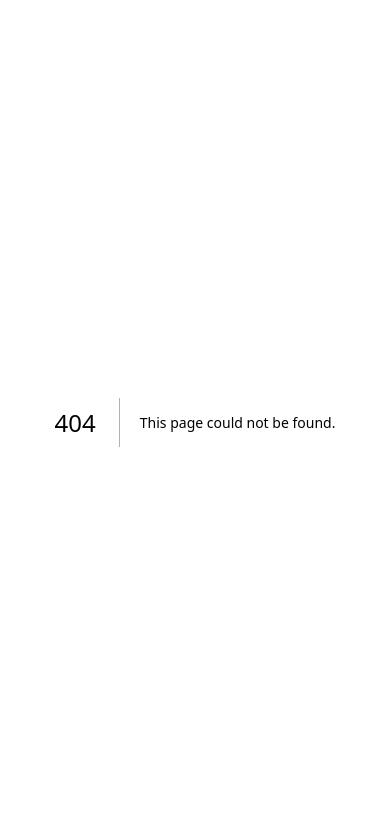
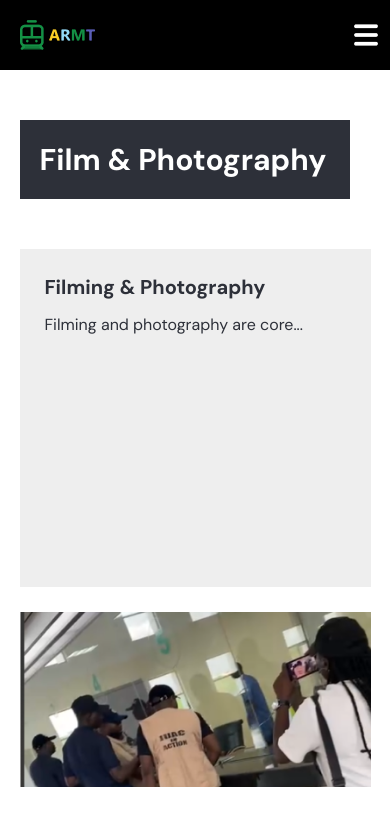
Before and after one commit to AxelCyberEnterprises/armt, a Next.js app: page /blog in a window 390 px wide. Before the commit this address had no page. Shown: the top 835 px of the page. Built offline with nearby package versions, Linux system fonts and the light colour scheme.

Commit message:
blogs page responsive

```diff
--- /dev/null
+++ b/src/app/blog/page.css
@@ -0,0 +1,75 @@
+.blog__container {
+  display: flex;
+  flex-direction: column;
+  width: 100%;
+}
+.blog__container-header {
+  display: flex;
+  width: 100%;
+}
+.blog__container-body {
+  display: flex;
+  flex-direction: column;
+  width: 90%;
+  margin-inline: auto;
+  margin-top: 50px;
+  margin-bottom: 100px;
+}
+.blog__container-body_section1 {
+  display: flex;
+  width: 330px;
+  background: rgba(45, 48, 57, 1);
+  color: rgba(255, 255, 255, 1);
+  padding: 20px;
+}
+.blog__container-body_section1 > h2 {
+  font-family: 'DM Sans', sans-serif;
+  font-size: 30px;
+  font-weight: 700;
+  line-height: 39.06px;
+  text-align: left;
+
+}
+.blog__container-body_section2 {
+  display: flex;
+  flex-direction: column;
+  width: 100%;
+  min-height: 60vh;
+  padding: 25px;
+  margin-top: 50px;
+  background: rgba(238, 238, 238, 1);
+  gap: 15px;
+}
+.blog__container-body_section2 > h3 {
+  font-family: 'DM Sans', sans-serif;
+  font-size: 20px;
+  font-weight: 700;
+  line-height: 26.04px;
+  text-align: left;
+  color: rgba(45, 48, 57, 1);
+}
+.blog__container-body_section2 > p  {
+  font-family: 'DM Sans', sans-serif;
+  font-size: 16px;
+  font-weight: 400;
+  line-height: 20.83px;
+  text-align: left;
+  color: rgba(45, 48, 57, 1);
+}
+.blog__container-body_section3 {
+  display: flex;
+  width: 100%;
+  margin-top: 25px;
+}
+@media screen and (max-width: 850px) {
+  .blog__container-body_section2 {
+    display: flex;
+    flex-direction: column;
+    width: 100%;
+    min-height: 40vh;
+    padding: 25px;
+    margin-top: 50px;
+    background: rgba(238, 238, 238, 1);
+    gap: 15px;
+  }
+}
--- /dev/null
+++ b/src/app/blog/page.jsx
@@ -0,0 +1,37 @@
+import React from 'react'
+import Header from '@/components/header/Header'
+import "./page.css"
+import Footer from '@/components/Footer/Footer'
+
+function Page() {
+  return (
+    <div className="blog__container">
+      <div className="blog__container-header">
+        <Header />
+      </div>
+      <div className="blog__container-body">
+        <div className="blog__container-body_section1">
+          <h2>Film & Photography</h2>
+        </div>
+        <div className="blog__container-body_section2">
+          <h3>Filming & Photography</h3>
+          <p>
+            Filming and photography are core...
+          </p>
+        </div>
+        <div className="blog__container-body_section3">
+          <img src="/media1.png" alt="filming" />
+        </div>
+        <div className="blog__container-body_section2">
+          <h3>Learn more about filming</h3>
+          <p>Filming and photography are core...</p>
+        </div>
+      </div>
+      <div className="blog__container-footer">
+        <Footer />
+      </div>
+    </div>
+  )
+}
+
+export default Page
```
